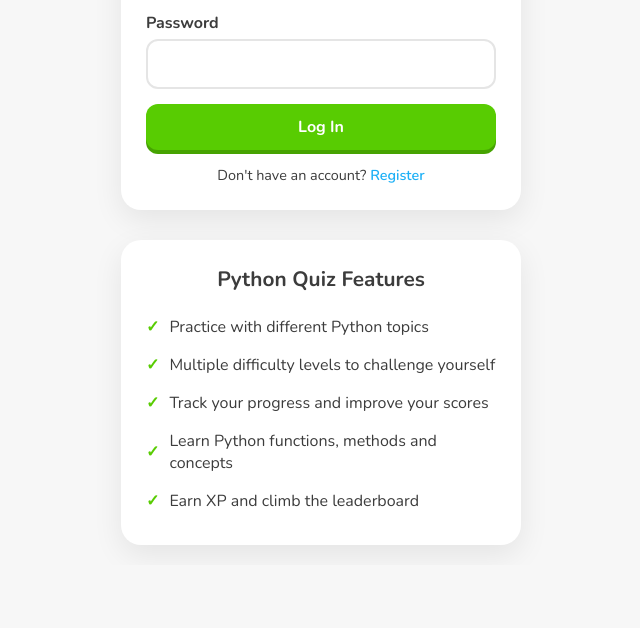
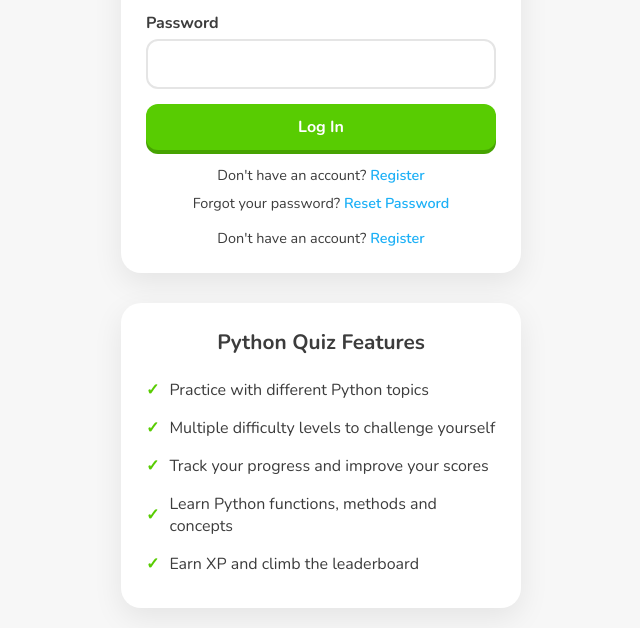
Before and after one commit to whatsy12/python-quiz, a website: page public/login.html in a window 1280 px wide. Shown: the part 280-908 px from the top of the page, without its empty margins (319-959 px from the left). Before the commit the page ends 845 px from the top, so only its background shows below. Drawn offline with nearby package versions, Linux system fonts and the light colour scheme.

Commit message:
Update login.html

```diff
--- a/public/login.html
+++ b/public/login.html
@@ -214,6 +214,11 @@
             </div>
             <button type="submit" class="btn">Log In</button>
         </form>
+        <!-- Add this after the login form, in the link section -->
+        <div class="link">
+            <p>Don't have an account? <a href="register.html">Register</a></p>
+            <p style="margin-top: 8px;">Forgot your password? <a href="forgot-password.html">Reset Password</a></p>
+        </div>
         <div class="link">
             <p>Don't have an account? <a href="register.html">Register</a></p>
         </div>
```
